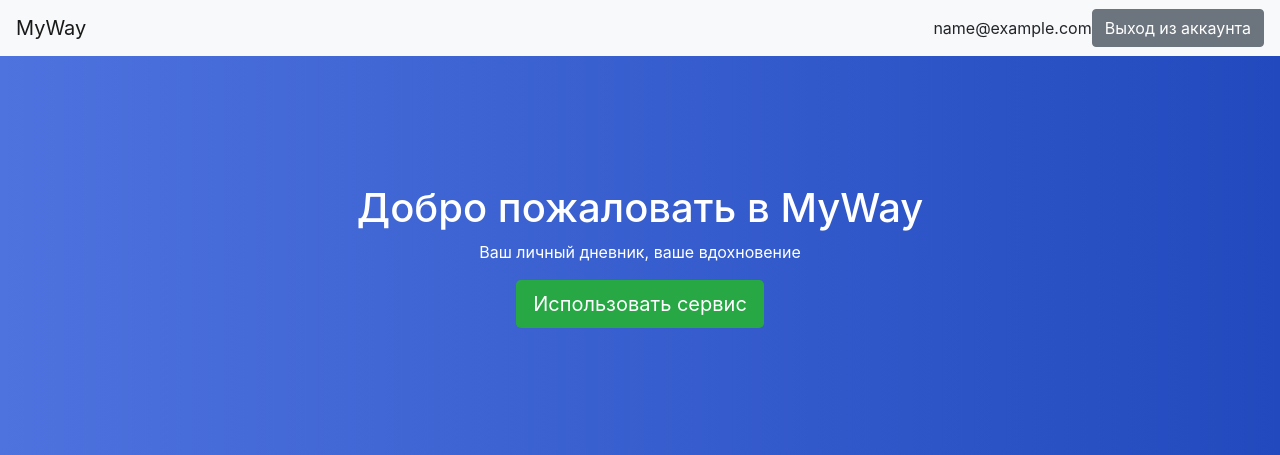
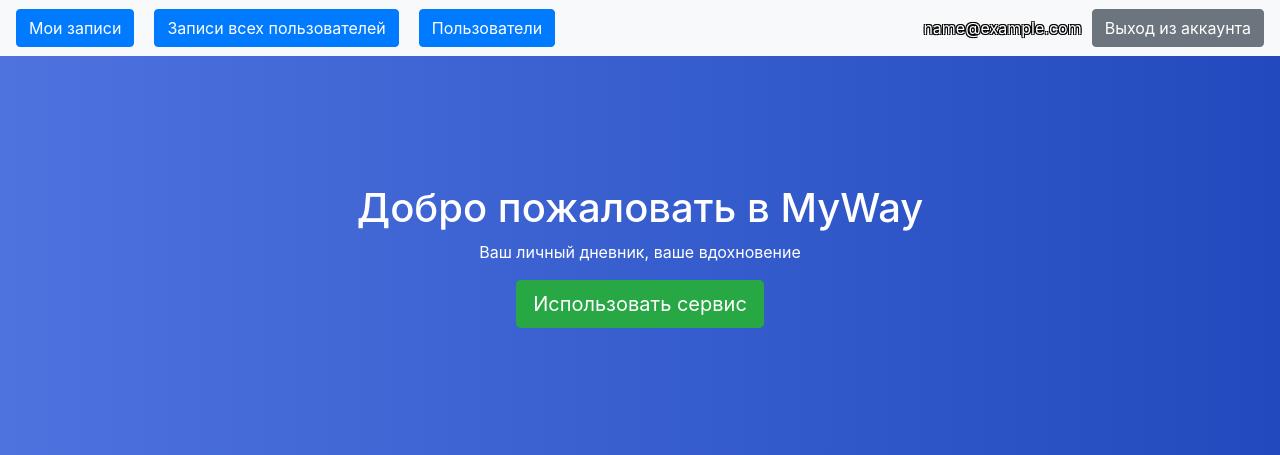
Before and after one commit to xolodno1337/personal_diary-MyWay-, a Django app: page / in a window 1280 px wide. Shown: the top 455 px of the page. Run offline with Django 4.2, Linux system fonts and the light colour scheme; the visitor is signed in with stand-in values (Sample User, id 1); some libraries are stand-ins or nearby versions.

Commit message:
Добавление проверки на аутентификацию, добавление списка всех пользователей для superuser, переход на редактирования профиля

```diff
--- a/diary/templates/includes/inc_menu.html
+++ b/diary/templates/includes/inc_menu.html
@@ -1,19 +1,27 @@
-<nav class="navbar navbar-expand-lg navbar-light bg-light">
-    <a class="navbar-brand" href="#">MyWay</a>
+{% if user.is_authenticated %}
+<nav class="navbar navbar-expand-lg navbar-light" style="background-size: cover;">
+    <a class="btn btn-primary me-3" href="{% url 'diary:diary_personal_list' %}" style="margin-right: 10px;">Мои
+        записи</a>
+    <a class="btn btn-primary" href="{% url 'diary:diary_list' %}" style="margin-left: 10px; margin-right: 10px;">Записи
+        всех пользователей</a>
+    {% if user.is_superuser %}
+    <a class="btn btn-primary" href="{% url 'users:user_list' %}" style="margin-left: 10px; margin-right: 10px;">
+        Пользователи
+    </a>
+    {% endif %}
     <button class="navbar-toggler" type="button" data-toggle="collapse" data-target="#navbarNav"
             aria-controls="navbarNav" aria-expanded="false" aria-label="Toggle navigation">
         <span class="navbar-toggler-icon"></span>
     </button>
     <div class="collapse navbar-collapse" id="navbarNav">
         <ul class="navbar-nav ml-auto">
-            {% if user.is_authenticated %}
             <div class="d-flex align-items-center">
                 {% if user.avatar %}
                 <img src="{{ user.avatar.url }}" alt="Аватар"
                      style="width: 50px; height: 50px; border-radius: 50%; margin-right: 10px;">
                 {% endif %}
-                <a class="navbar-text me-3" href="#"
-                   style="text-decoration: none; color: inherit; background-color: transparent;">
+                <a class="navbar-text me-3" href="{% url 'users:user_detail' user.pk %}"
+                   style="text-decoration: none; color: white; background-color: transparent; margin-right: 10px; text-shadow: -1px -1px 0 #000, 1px -1px 0 #000, -1px 1px 0 #000, 1px 1px 0 #000;">
                     {% if user.nick_name %}
                     {{ user.nick_name }}
                     {% else %}
@@ -22,7 +30,7 @@
                 </a>
                 <a class="btn btn-secondary" href="{% url 'users:logout' %}">Выход из аккаунта</a>
             </div>
-            {% endif %}
         </ul>
     </div>
 </nav>
+{% endif %}
```
